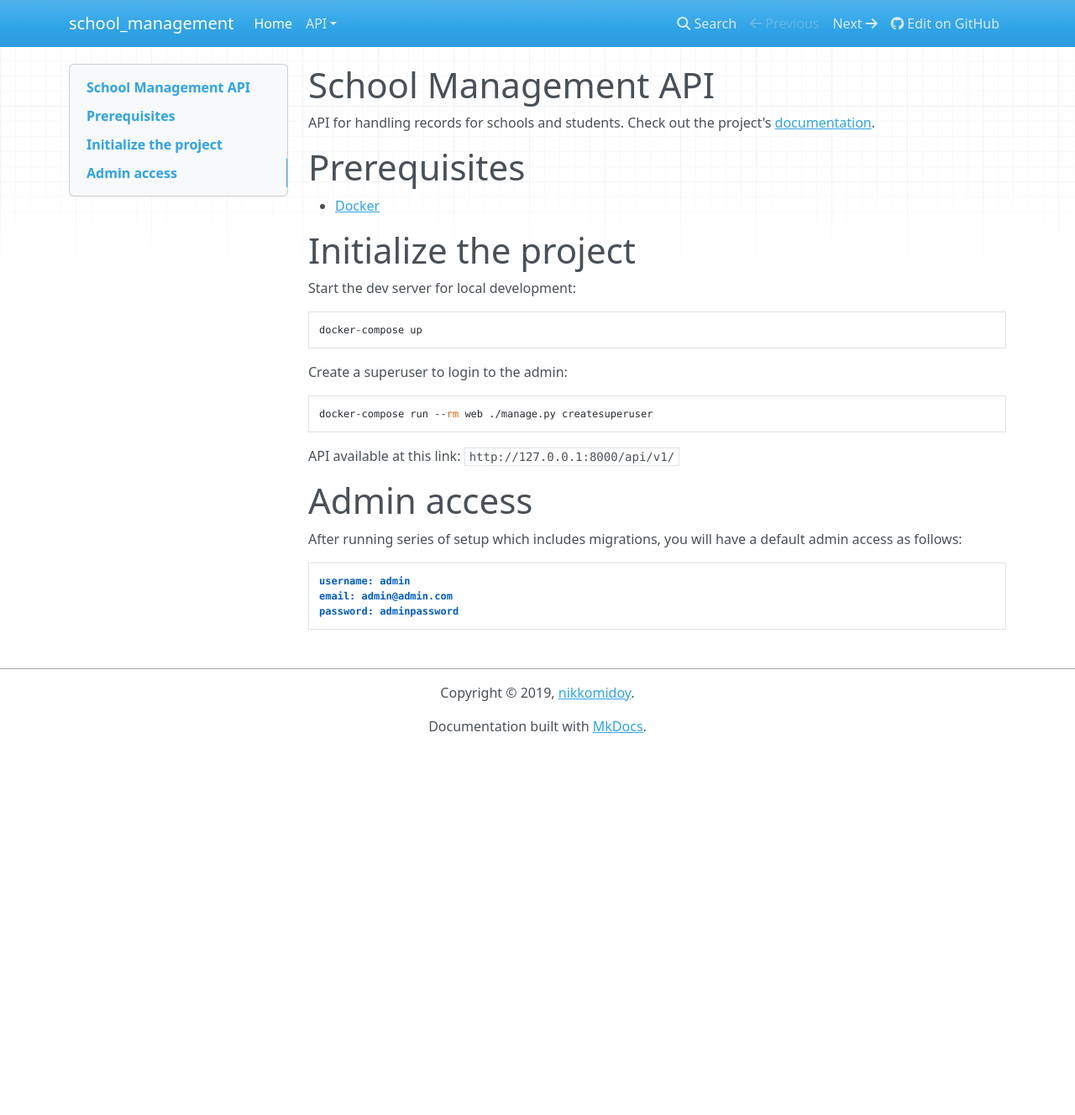
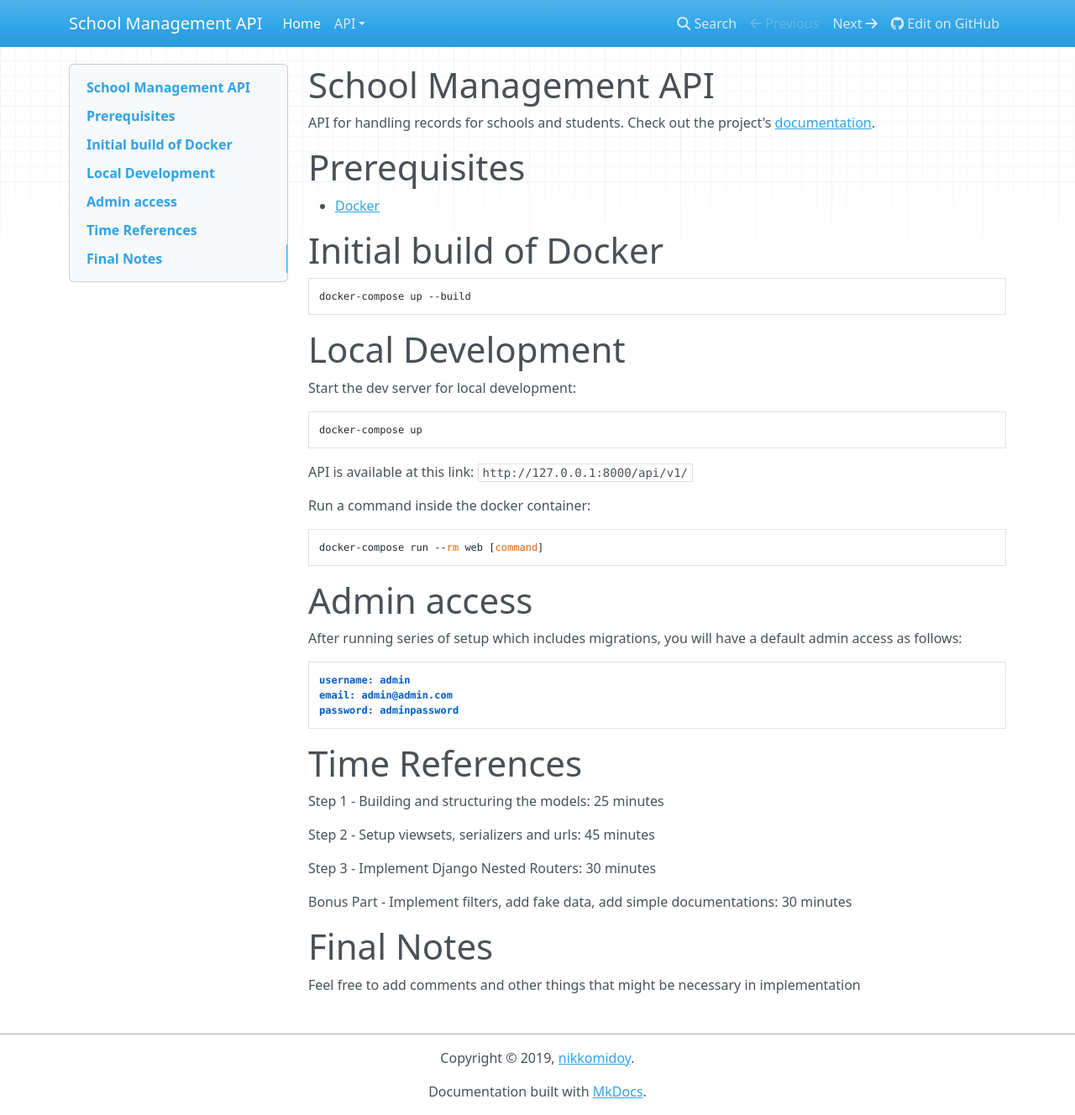
Before and after one commit to nikkomidoy-zz/school-management-api, an MkDocs documentation site: the page built from docs/index.md, in a window 1280 px wide and 1328 px high. Shown: the whole window at 84% size. Built offline with MkDocs 1.6.1, drawn with Linux system fonts in a browser that asks for light colours; nearby versions of some CDN libraries.

Commit message:
update readme file and documentations

````diff
--- a/docs/index.md
+++ b/docs/index.md
@@ -6,21 +6,25 @@ API for handling records for schools and students. Check out the project's [docu
 
 - [Docker](https://docs.docker.com/docker-for-mac/install/)
 
-# Initialize the project
+# Initial build of Docker
+```bash
+docker-compose up --build
+```
+
+# Local Development
 
 Start the dev server for local development:
-
 ```bash
 docker-compose up
 ```
 
-Create a superuser to login to the admin:
+API is available at this link: `http://127.0.0.1:8000/api/v1/`
+
+Run a command inside the docker container:
 
 ```bash
-docker-compose run --rm web ./manage.py createsuperuser
+docker-compose run --rm web [command]
 ```
-
-API available at this link: `http://127.0.0.1:8000/api/v1/`
 
 # Admin access
 
@@ -30,3 +34,16 @@ username: admin
 email: admin@admin.com
 password: adminpassword
 ```
+
+# Time References
+Step 1 - Building and structuring the models: 25 minutes
+
+Step 2 - Setup viewsets, serializers and urls: 45 minutes
+
+Step 3 - Implement Django Nested Routers: 30 minutes
+
+Bonus Part - Implement filters, add fake data, add simple documentations: 30 minutes
+
+
+# Final Notes
+Feel free to add comments and other things that might be necessary in implementation
--- a/mkdocs.yml
+++ b/mkdocs.yml
@@ -1,4 +1,4 @@
-site_name: school_management
+site_name: School Management API
 site_description: API for handling records of schools and students
 repo_url: https://github.com/nikkomidoy/school-management-api
 site_dir: site
````
Also changed, not shown: README.md (+1 -4 lines).
